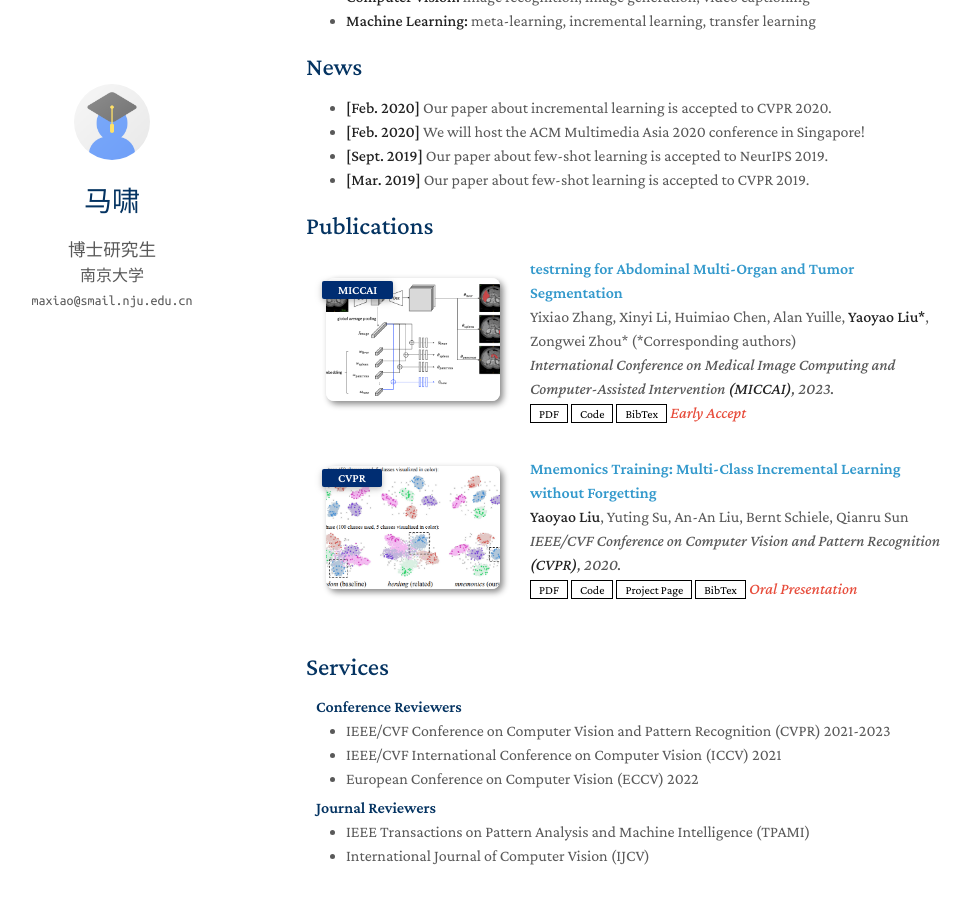
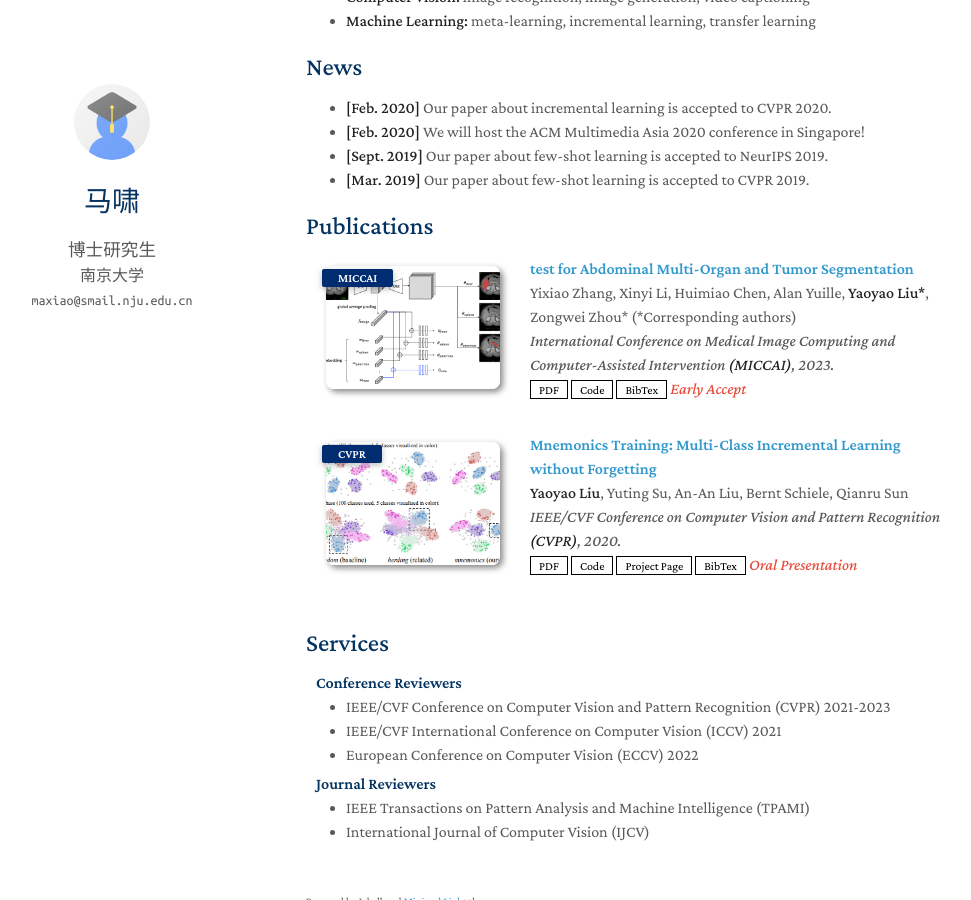
Before and after one commit to maxiao94/maxiao94.github.io, a Jekyll site: the page built from index.md, in a window 1280 px wide and 900 px high, scrolled down 1656 px. Shown: the whole window, without its empty margins (164-1135 px from the left). Built offline with Jekyll 4.4.1, drawn with Linux system fonts in a browser that asks for light colours; a style sheet for code colours, icons or effects is not loaded; our own code applies the rules of GitHub Pages for plain Markdown files.

Commit message:
update
Signed-off-by: maxiao94 <mxsujin94@gmail.com>

```diff
--- a/_data/publications.yml
+++ b/_data/publications.yml
@@ -1,6 +1,6 @@
 main:
 
-  - title: testrning for Abdominal Multi-Organ and Tumor Segmentation
+  - title: test for Abdominal Multi-Organ and Tumor Segmentation
     authors: Yixiao Zhang, Xinyi Li, Huimiao Chen, Alan Yuille, <strong>Yaoyao Liu*</strong>, Zongwei Zhou* (*Corresponding authors)
     conference_short: MICCAI
     conference: International Conference on Medical Image Computing and Computer-Assisted Intervention <strong>(MICCAI)</strong>, 2023.
```
